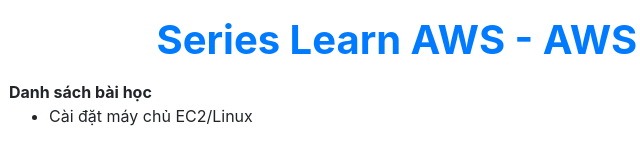
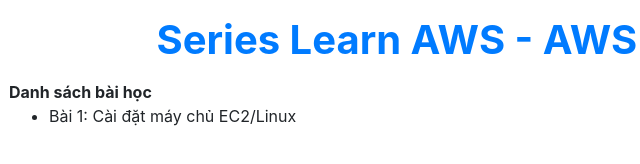
Before and after one commit to QuangTrung96/AWS, a plain HTML site: page index.html in a window 1280 px wide. Shown: the full height of the page, 76-716 px from the left. Drawn offline with Linux system fonts and the light colour scheme.

Commit message:
Setup server EC2/Linux

```diff
--- a/index.html
+++ b/index.html
@@ -14,7 +14,7 @@
         <div class="mt-3">
             <strong>Danh sách bài học</strong>
             <ul>
-                <li>Cài đặt máy chủ EC2/Linux</li>
+                <li>Bài 1: Cài đặt máy chủ EC2/Linux</li>
             </ul>
         </div>
     </div>
```
